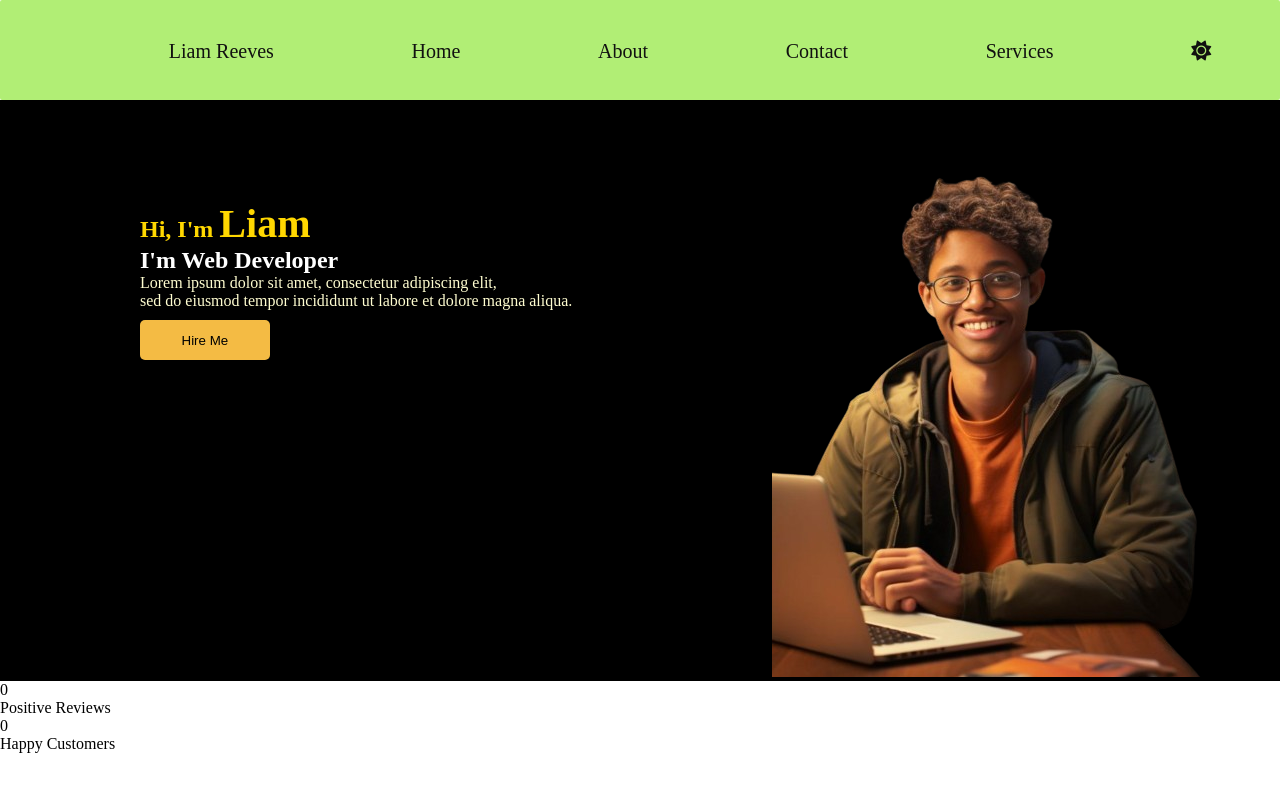
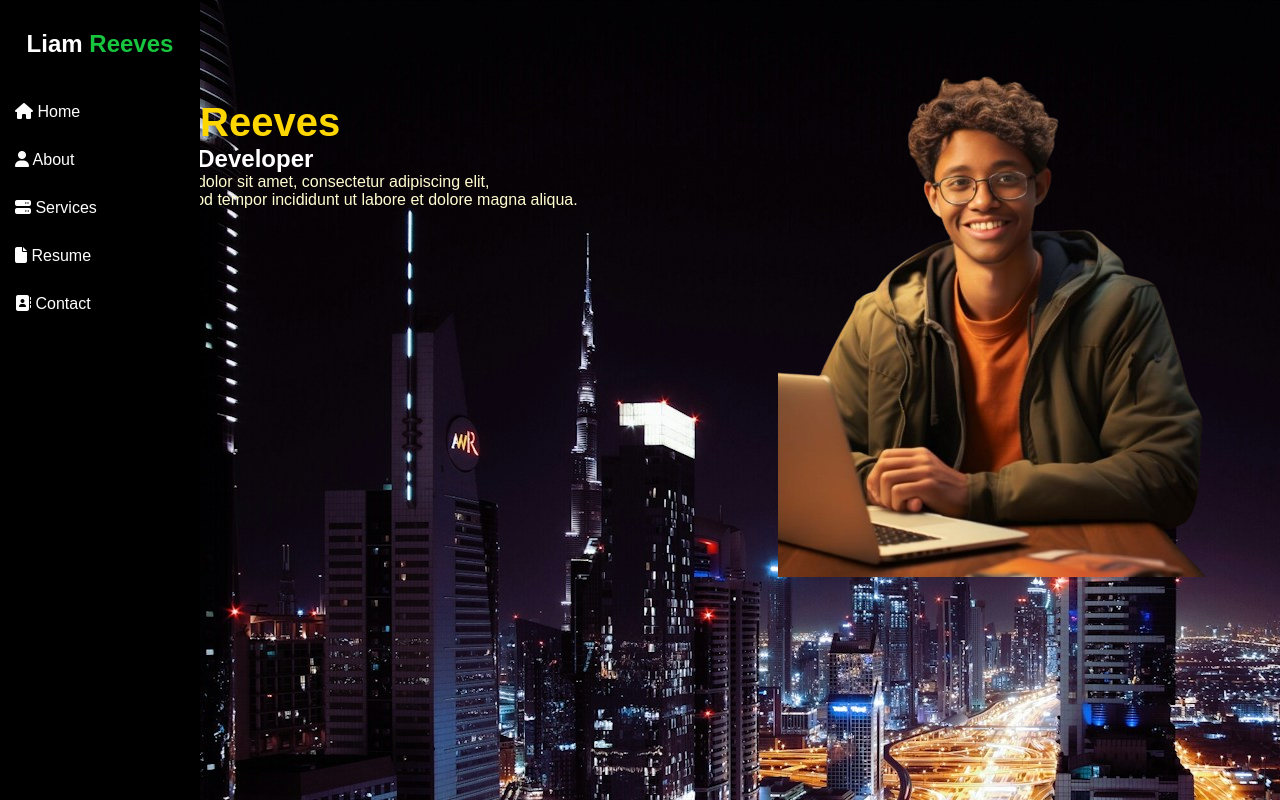
Before and after one commit to Liam-Reeves/WebHarmonics, a Django app: page / in a window 1280 px wide. Run offline with Django 5.2, Linux system fonts and the light colour scheme; some libraries are stand-ins or nearby versions.

Commit message:
created sidebar

```diff
--- a/interface/templates/index.html
+++ b/interface/templates/index.html
@@ -5,4 +5,23 @@
 
 
 
+
+<section id="profile-section">
+
+    <div class="profile-text">
+        <h1><span>Liam</span> <span>Reeves</span></h1>
+        <h2>I'm Web Developer</h2>
+        <p >Lorem ipsum dolor sit amet, consectetur adipiscing elit,</p>
+        <p>sed do eiusmod tempor incididunt ut labore et dolore magna aliqua.</p>
+
+        <!-- <button>Hire Me</button> -->
+    </div>
+    <div class="profile-img">
+        <img src="{% static 'assets/profile.png' %}" alt="">
+      </div>
+</section>
+
+
+
+
 {% endblock %}
--- a/interface/templates/layout.html
+++ b/interface/templates/layout.html
@@ -12,39 +12,27 @@
 
 
 </head>
-<body>
-    <nav id="desktop-nav">
+<body style="background-image: url('assets/city.jpg');">
 
-        <div>
+  <div class="wrapper">
+    <div class="sidebar">
+      <h2>Liam <span>Reeves</span></h2>
+      <ul>
+        <li><a href=""><i class="fa-solid fa-house"></i>  Home</a></li>
+        <li><a href=""><i class="fa-solid fa-user"></i>  About</a></li>
+        <li><a href=""><i class="fa-solid fa-server"></i>  Services</a></li>
+        <li><a href=""><i class="fa-solid fa-file"></i>   Resume</a></li>
+        <li><a href=""><i class="fa-solid fa-address-book"></i>  Contact</a></li>
 
 
-            <ul class="nav-links">
-                <li><a href="" class="logo">Liam Reeves</a></li>
-                <li><a href="">Home</a></li>
-                <li><a href="">About</a></li>
-                <li><a href="">Contact</a></li>
-                <li><a href="">Services</a></li>
-                <li><a href=""><i class="fa-solid fa-sun"></i></a></li>
-            </ul>
-        </div>
-    </nav>
+      </ul>
+
+    </div>
+  </div>
 
 
-    <section id="profile-section">
 
-        <div class="profile-text">
-            <h1>Hi, I'm <span>Liam</span></h1>
-            <h2>I'm Web Developer</h2>
-            <p >Lorem ipsum dolor sit amet, consectetur adipiscing elit,</p>
-            <p>sed do eiusmod tempor incididunt ut labore et dolore magna aliqua.</p>
-            <button>Hire Me</button>
-        </div>
-        <div class="profile-img">
-            <img src="{% static 'assets/profile.png' %}" alt="">
-          </div>
-    </section>
-
-
+<!--
     <section id="counter">
         <div class="counter-wrapper">
             <span class="purecounter" data-purecounter-start="0" data-purecounter-end="123" data-purecounter-duration="5">0</span>
@@ -57,7 +45,7 @@
             <p>Happy Customers</p>
           </div>
 
-    </section>
+    </section> -->
 
 
 
--- a/interface/urls.py
+++ b/interface/urls.py
@@ -6,5 +6,8 @@ from . import views
 
 urlpatterns = [
     path('', views.index, name='index'),
+    path('about/', views.about, name='about'),
+    path('services/', views.services, name='services'),
+     path('contact/', views.contact, name='contact'),
 
 ]+static(settings.MEDIA_URL, document_root= settings.MEDIA_ROOT)
--- a/static/css/interface.css
+++ b/static/css/interface.css
@@ -1,42 +1,40 @@
+/*
+@import url('https://fonts.googleapis.com/css2?family=Raleway:ital,wght@0,100..900;1,100..900&display=swap'); */
+
 *{
     margin: 0;
     padding: 0;
     box-sizing: border-box;
+    font-family: 'Raleway', sans-serif;
+    list-style: none;
+    text-decoration: none;
+
 }
-
-/* @import url('https://fonts.googleapis.com/css2?family=Dancing+Script:wght@400..700&display=swap'); */
-
-
-
-
 
 #desktop-nav{
     position: sticky;
-    background-color:#b1ee75;
+
+    float: left;
     height: 100px;
-     width: 100%;
+     width: 300px;
+     box-sizing: border-box;
     border-radius: 2px;
     box-shadow: 0px 2px 15px rgb(0, 0, 0, 0.02);
 }
 .nav-links  {
     display: flex;
-    justify-content:space-around;
+    justify-content:space-between;
     margin-left: 100px;
 
 
 }
 .nav-links a{
+    justify-content:space-between;
     text-decoration: none;
      color:#111110;
     font-size: 20px;
     font-weight: 400;
     transform: translate(Y);
-
-
-
-
-
-
 }
 
 .nav-links a:hover{
@@ -46,6 +44,7 @@
 }
 
 .nav-links li{
+    justify-content: space-evenly;
 
     text-decoration: none;
     margin-top: 40px;
@@ -55,10 +54,10 @@
 
 #profile-section{
     display: flex;
-    background: black;
 }
 .profile-text{
-    margin-left: 140px;
+    padding-left: 100px;
+
     margin-top: 100px;
 }
 .profile-text h1{
@@ -73,7 +72,7 @@
 .profile-text h1 span{
     font-size: 40px;
     font-weight: 600;
-    color:
+
 }
 .profile-text button{
     margin-top: 10px;
@@ -86,6 +85,60 @@
 
 }
 .profile-img{
+    background-size: cover;
     float: right;
     margin-left: 200px;
 }
+
+.wrapper{
+    display: flex;
+    position: relative;
+}
+.wrapper .sidebar{
+    position: fixed;
+    width: 200px;
+    height: 100%;
+    background: #000;
+    outline: 20px;
+    padding: 30px 0;
+
+
+
+}
+.wrapper .sidebar h2{
+    color: #fff;
+    text-align: center;
+    margin-bottom: 30px;
+
+}
+
+.wrapper .sidebar ul li{
+    padding: 15px;
+
+}
+
+.wrapper .sidebar ul li:hover{
+    background: black;
+}
+.wrapper .sidebar ul li a{
+    color: #fff;
+    display: block;
+    transform: translate(X);
+}
+.wrapper .sidebar ul li a:hover{
+    color: #18c618;
+    transition: 0.5s ease-in-out;
+    transform: translate(-5px);
+
+}
+/* @keyframes animate{
+    0%{
+        transform: translateX(0);
+    }
+    100%{
+        transform: translateX(-100px);
+    }
+} */
+.wrapper .sidebar h2 span{
+    color: #18c53e;
+}
```
Also changed, not shown: db.sqlite3, static/assets/city.jpg (added).
